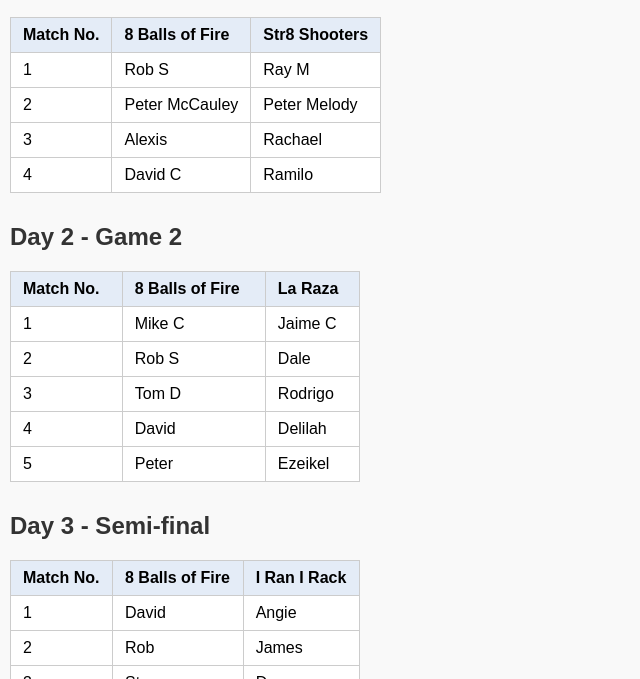
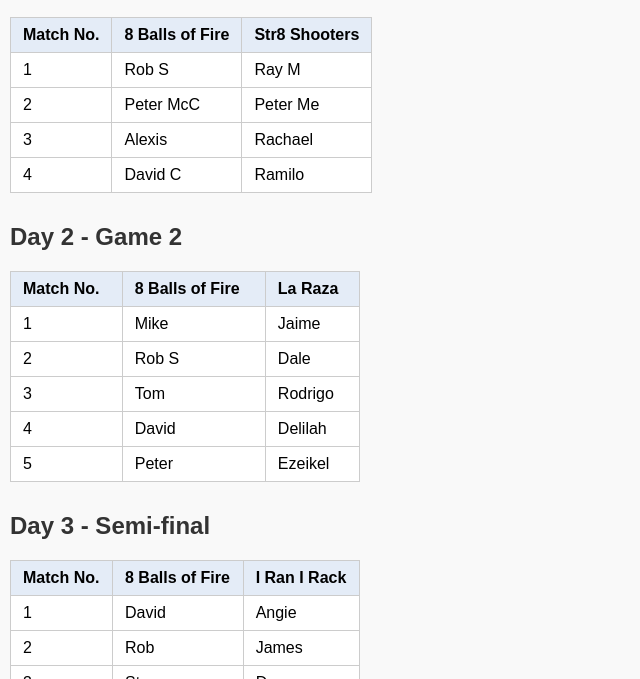
Before and after one commit to tdcues/2025citiwide, a plain HTML site: page index.html in a window 1280 px wide. Shown: the part 121-800 px from the top of the page, without its empty margins (0-640 px from the left). Drawn offline with Linux system fonts and the light colour scheme.

Commit message:
Update index.html

```diff
--- a/index.html
+++ b/index.html
@@ -62,7 +62,7 @@
                 <td>1</td><td>Rob S</td><td>Ray M</td>
             </tr>
             <tr class="link-row" data-href="day02game01/Peter_McCauley_vs_Peter_Melody_5_17_25.html">
-                <td>2</td><td>Peter McCauley</td><td>Peter Melody</td>
+                <td>2</td><td>Peter McC</td><td>Peter Me</td>
             </tr>
             <tr class="link-row" data-href="day02game01/Rachael_vs_Alexis_5_17_25.html">
                 <td>3</td><td>Alexis</td><td>Rachael</td>
@@ -82,13 +82,13 @@
                 <th>La Raza</th>
             </tr>
             <tr class="link-row" data-href="day02game02/Jaime_C_vs_Mike_C_5_17_25.html">
-                <td>1</td><td>Mike C</td><td>Jaime C</td>
+                <td>1</td><td>Mike</td><td>Jaime</td>
             </tr>
             <tr class="link-row" data-href="day02game02/Rob_S_vs_Dale_5_17_25.html">
                 <td>2</td><td>Rob S</td><td>Dale</td>
             </tr>
             <tr class="link-row" data-href="day02game02/Tom_d_vs_Rodrigo_5_17_25.html">
-                <td>3</td><td>Tom D</td><td>Rodrigo</td>
+                <td>3</td><td>Tom</td><td>Rodrigo</td>
             </tr>
             <tr class="link-row" data-href="day02game02/Delilah_vs_David_5_17_25.html">
                 <td>4</td><td>David</td><td>Delilah</td>
```
